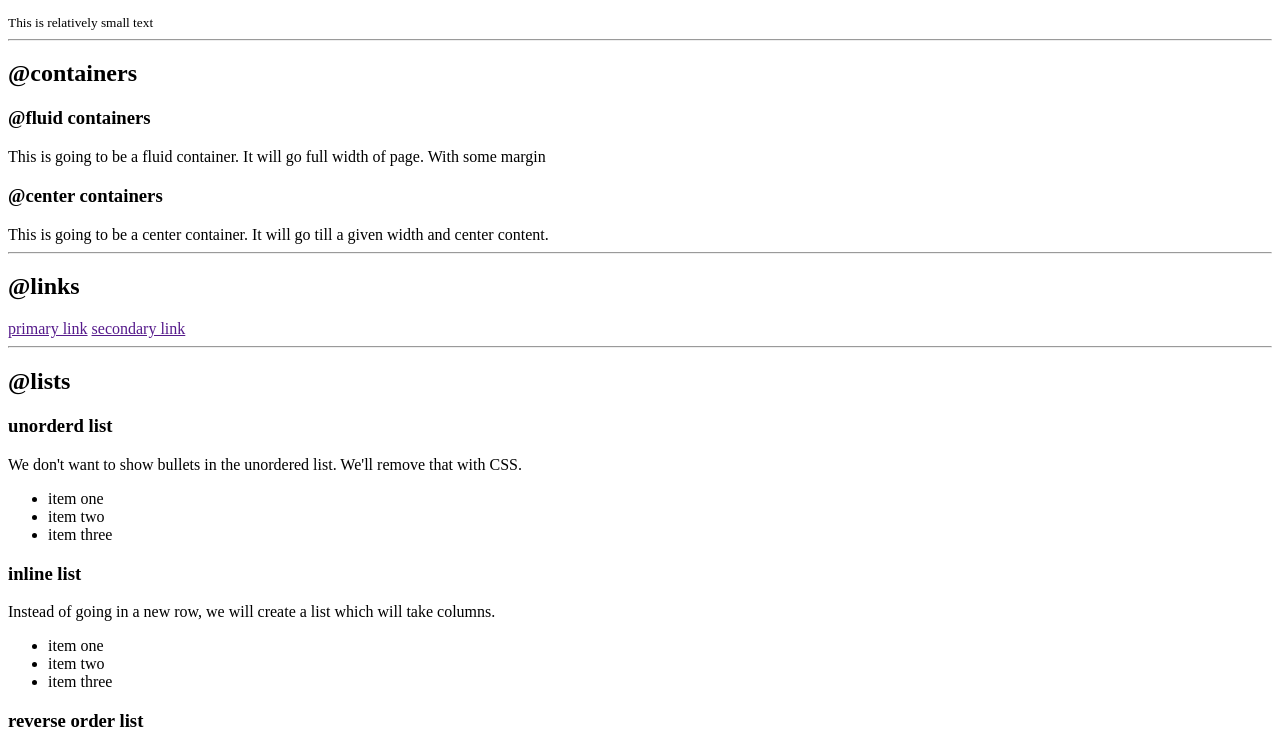
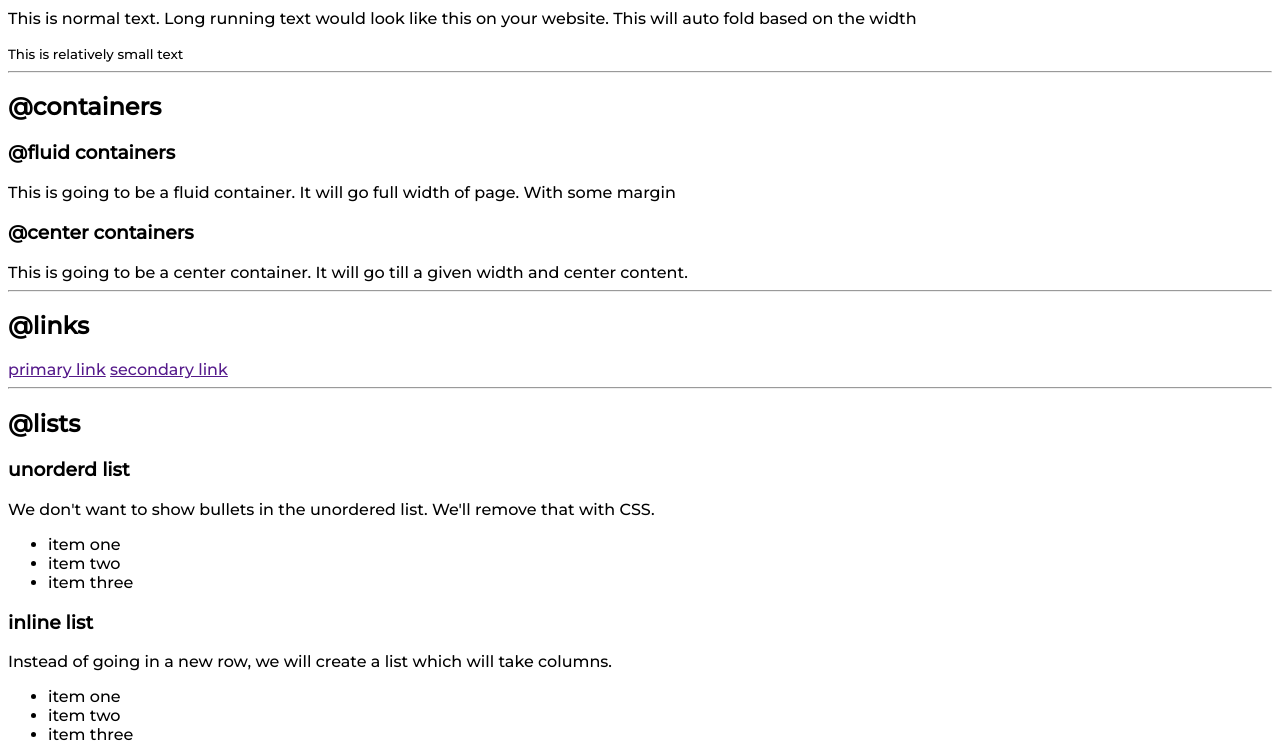
Before and after one commit to jayeshwalavalkar/neogcamp-component-library, a plain HTML site: page index.html in a window 1280 px wide. Shown: the part 379-1123 px from the top of the page. Drawn offline with Linux system fonts and the light colour scheme.

Commit message:
added font

```diff
--- a/index.html
+++ b/index.html
@@ -4,6 +4,7 @@
     <meta charset="UTF-8" />
     <meta http-equiv="X-UA-Compatible" content="IE=edge" />
     <meta name="viewport" content="width=device-width, initial-scale=1.0" />
+    <link rel="stylesheet" href="styles.css">
     <title>Component Library</title>
   </head>
   <body>
--- /dev/null
+++ b/styles.css
@@ -0,0 +1,5 @@
+@import url('https://fonts.googleapis.com/css2?family=Montserrat:ital,wght@0,500;1,500&display=swap');
+
+body {
+    font-family: 'Montserrat', sans-serif;
+}
```
